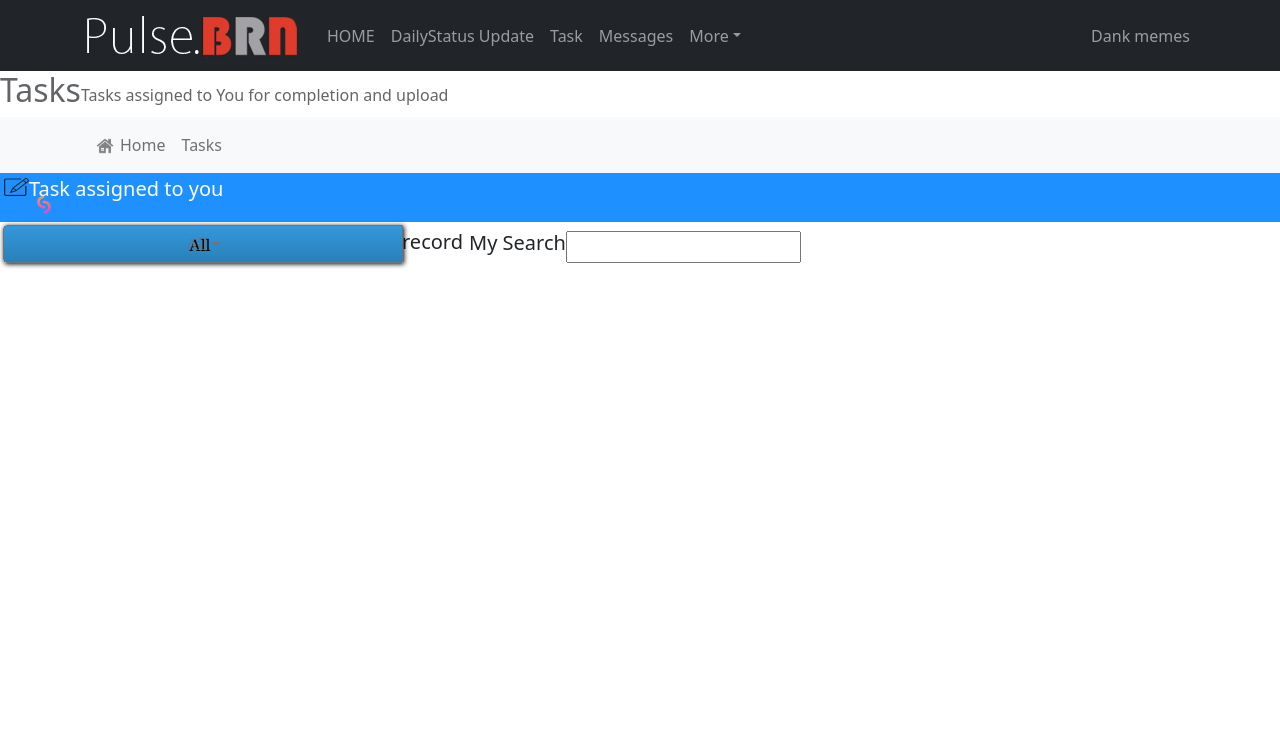
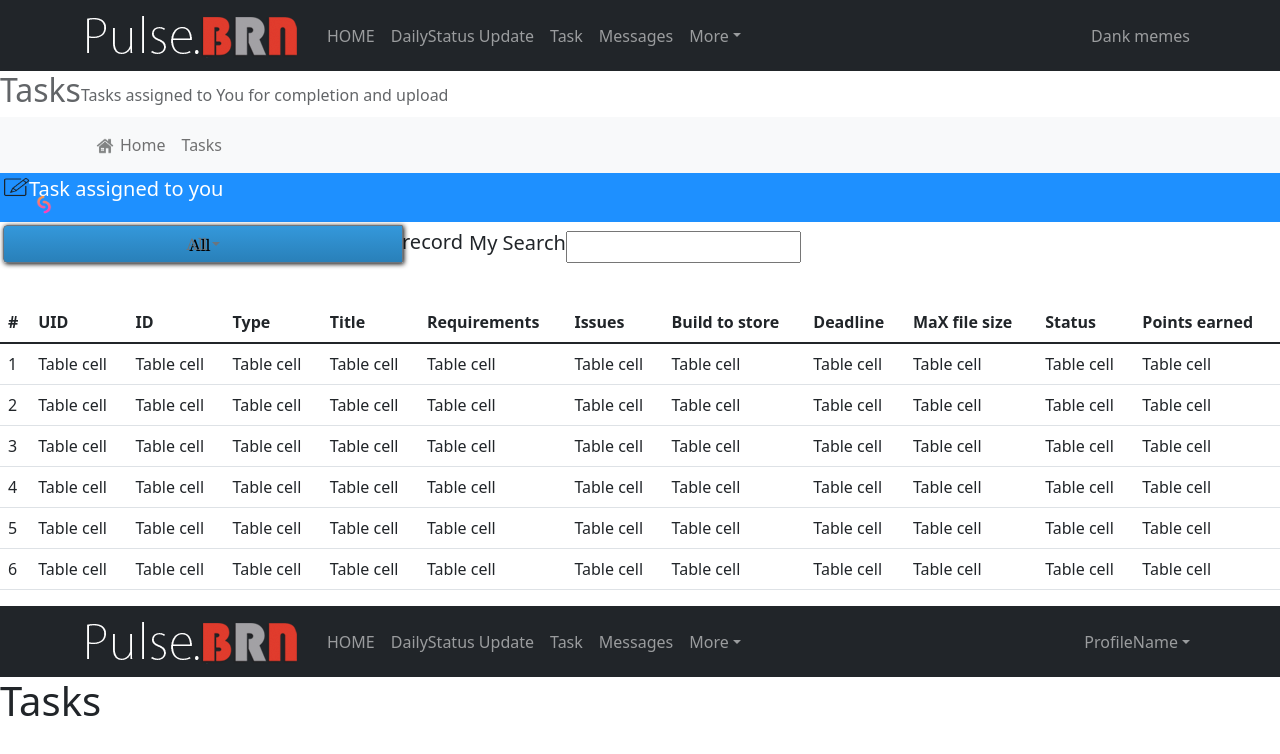
Before and after one commit to manjunadhb/pulse2108, a React (Create React App) app: page /task in a window 1280 px wide. Shown: the top 754 px of the page. Built offline with nearby package versions, Linux system fonts and the light colour scheme.

Commit message:
created the table

```diff
--- a/src/sass/App.scss
+++ b/src/sass/App.scss
@@ -17,3 +17,5 @@ body {
 @import '_adminNavbar.scss';
 
 @import '_signUpPage.scss';
+
+@import '_stuTask.scss';
--- /dev/null
+++ b/src/sass/_stuTask.scss
@@ -0,0 +1,5 @@
+table,tbody,th,tr{
+border:'1px solid grey';
+display:'inline';
+border-collapse: collapse;
+}
--- a/src/screens/student/Task.js
+++ b/src/screens/student/Task.js
@@ -1,10 +1,12 @@
 import React from 'react'
-import {Link,Route,Routes,BrowserRoute} from 'react-router-dom'
+// import {Link,Route,Routes,BrowserRoute} from 'react-router-dom'
 import {Container,Nav,Navbar,NavDropdown,Dropdown,DropdownButton,InputGroup} from 'react-bootstrap'
+import Table from 'react-bootstrap/Table'
 import pulseLogo from '../../images/brnlogopluse.png'
 import homeicon from '../../images/homeicon.png'
 import refreshlogo from '../../images/refresh.gif'
 import writelogo from '../../images/2907616.png'
+import StudentNavbar from './StudentNavbar'
 
 export default function Task() {
     return (
@@ -62,15 +64,116 @@ export default function Task() {
     </DropdownButton><h5 style={{paddingTop:'5px'}}>record</h5>
   </InputGroup></div>
   </div><div style={{display:'inline-flex',margin:'3px'}}><h5>My Search</h5><input></input></div></div>
-{/* import StudentNavbar from './StudentNavbar'
+  <div>
+  <Table responsive="sm" responsive="md" responsive="lg" responsive="xl">
+    <thead>
+      <tr>
+        <th>#</th>
+        <th>UID</th>
+        <th>ID</th>
+        <th> Type</th>
+        <th> Title</th>
+        <th> Requirements</th>
+        <th> Issues</th>
+        <th> Build to store</th>
+        <th> Deadline</th>
+        <th> MaX file size</th>
+        <th> Status</th>
+        <th> Points earned</th>
+      </tr>
+    </thead>
+    <tbody>
+      <tr>
+        <td>1</td>
+        <td>Table cell</td>
+        <td>Table cell</td>
+        <td>Table cell</td>
+        <td>Table cell</td>
+        <td>Table cell</td>
+        <td>Table cell</td>
+        <td>Table cell</td>
+        <td>Table cell</td>
+        <td>Table cell</td>
+        <td>Table cell</td>
+        <td>Table cell</td>
+      </tr>
+      <tr>
+      <td>2</td>
+      <td>Table cell</td>
+        <td>Table cell</td>
+        <td>Table cell</td>
+        <td>Table cell</td>
+        <td>Table cell</td>
+        <td>Table cell</td>
+        <td>Table cell</td>
+        <td>Table cell</td>
+        <td>Table cell</td>
+        <td>Table cell</td>
+        <td>Table cell</td>
+      </tr>
+      <tr>
+      <td>3</td>
+      <td>Table cell</td>
+        <td>Table cell</td>
+        <td>Table cell</td>
+        <td>Table cell</td>
+        <td>Table cell</td>
+        <td>Table cell</td>
+        <td>Table cell</td>
+        <td>Table cell</td>
+        <td>Table cell</td>
+        <td>Table cell</td>
+        <td>Table cell</td>
 
-export default function Task() {
-    return (
+      </tr>
+      <tr>
+      <td>4</td>
+      <td>Table cell</td>
+        <td>Table cell</td>
+        <td>Table cell</td>
+        <td>Table cell</td>
+        <td>Table cell</td>
+        <td>Table cell</td>
+        <td>Table cell</td>
+        <td>Table cell</td>
+        <td>Table cell</td>
+        <td>Table cell</td>
+        <td>Table cell</td>
+      </tr>
+      <tr>
+      <td>5</td>
+      <td>Table cell</td>
+        <td>Table cell</td>
+        <td>Table cell</td>
+        <td>Table cell</td>
+        <td>Table cell</td>
+        <td>Table cell</td>
+        <td>Table cell</td>
+        <td>Table cell</td>
+        <td>Table cell</td>
+        <td>Table cell</td>
+        <td>Table cell</td>
+      </tr>
+      <tr>
+      <td>6</td>
+      <td>Table cell</td>
+        <td>Table cell</td>
+        <td>Table cell</td>
+        <td>Table cell</td>
+        <td>Table cell</td>
+        <td>Table cell</td>
+        <td>Table cell</td>
+        <td>Table cell</td>
+        <td>Table cell</td>
+        <td>Table cell</td>
+        <td>Table cell</td>
+      </tr>
+    </tbody>
+  </Table>
+</div>
         <div>
 <StudentNavbar/>
             <h1>Tasks</h1>
-        </div>
-    ) */}
-    </div>
-    )
+        </div></div>
+ )
 }
```
Also changed, not shown: src/sass/App.css, 1 other file (tests, documents, lock files or other folders).
